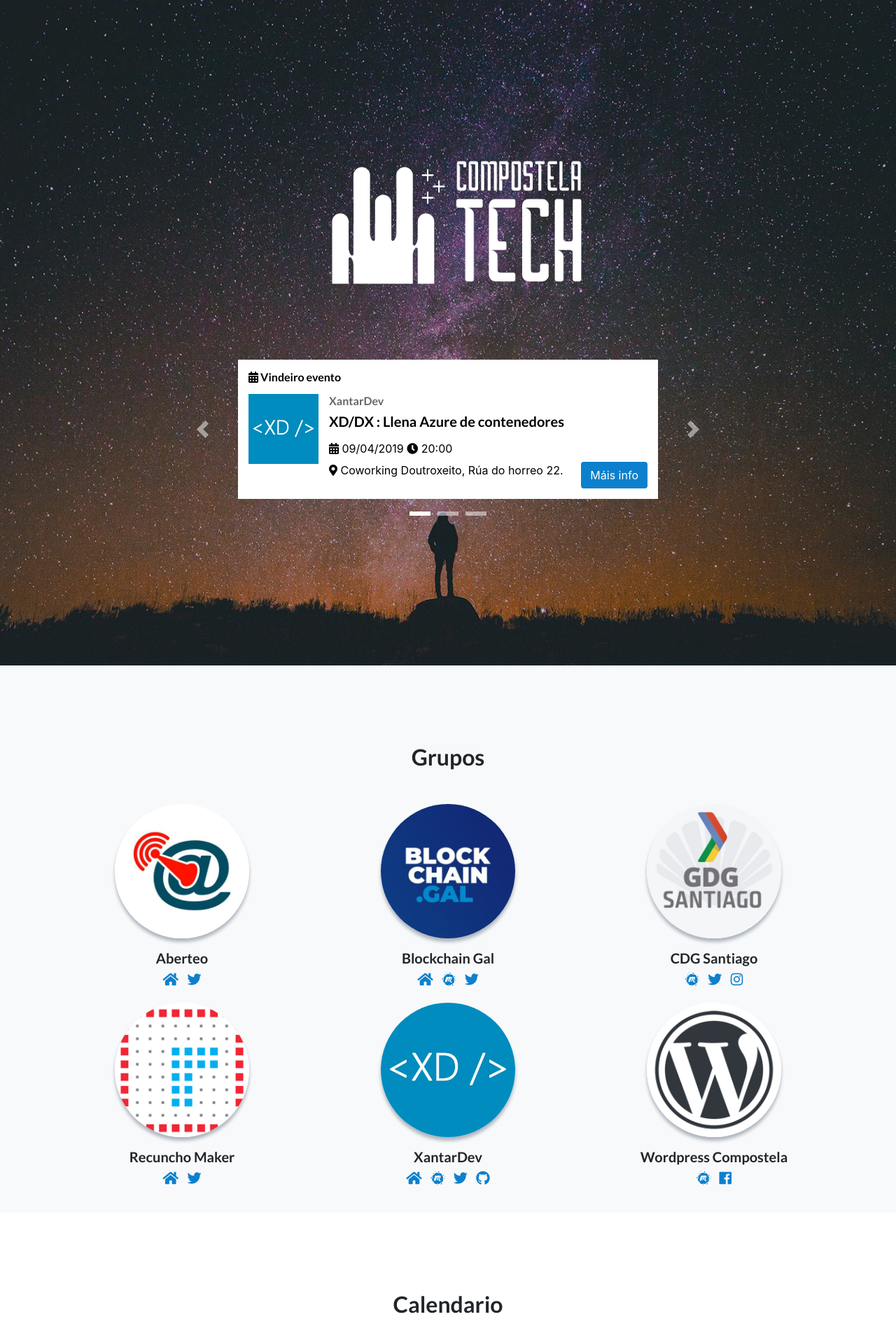
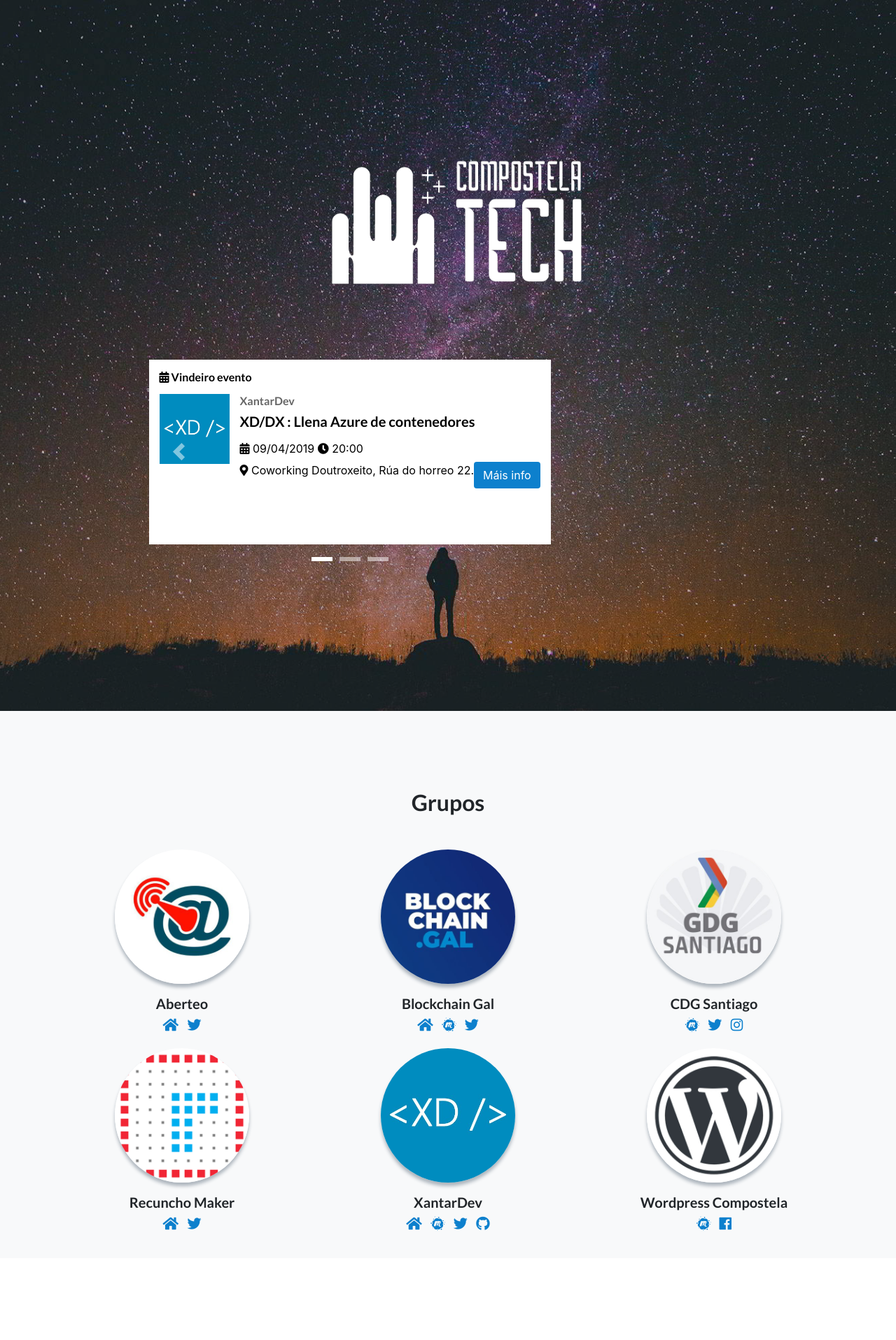
Before and after one commit to compostelatech/compostelatech.github.io, a Jekyll site: the page built from index.html, in a window 1280 px wide. Shown: the top 1915 px of the page at 70% size. Built offline with Jekyll 4.4.1, drawn with Linux system fonts in a browser that asks for light colours; the list of posts is cut into pages by our own code; comment, search, counter and statistics services are not loaded.

Commit message:
fixing carousel on mobile, full width and min height

```diff
--- a/_layouts/default.html
+++ b/_layouts/default.html
@@ -82,7 +82,7 @@
         </div>-->
         <div class="row next-events-carousel-container">
           <div class="col-md-9 mx-auto">
-
+              <div class="row">
               <div id="carouselExampleIndicators" class="carousel slide" data-ride="carousel">
                   <ol class="carousel-indicators">
                     {% assign index = 0 %}
@@ -148,7 +148,7 @@
                     <span class="sr-only">Next</span>
                   </a>
                 </div>
-
+              </div>
           </div>
         </div>
       </div>
--- a/css/landing-page.css
+++ b/css/landing-page.css
@@ -63,6 +63,9 @@
 }
 
 /* Styles Next Event */
+.carousel-item {
+  min-height: 200px;
+}
 ol.carousel-indicators {
     bottom: -20px;
 }
@@ -81,7 +84,7 @@
     background: #fff;
     padding: 15px;
     margin: 30px auto;
-    display: flow-root;
+    display: inline-block;
 }
 
 .next-event-title {
@@ -469,6 +472,12 @@
     width: 75%;
     margin-bottom: 2rem;
   }
+  .carousel-inner .container-next-event {
+    width: 100%;
+  }
+  .carousel-inner .container-next-event .carousel-item {
+    width: calc(100vw - 30px);
+  }
   .next-event-content .next-event-logo .member-logo {
       width: 70px;
   }
```
